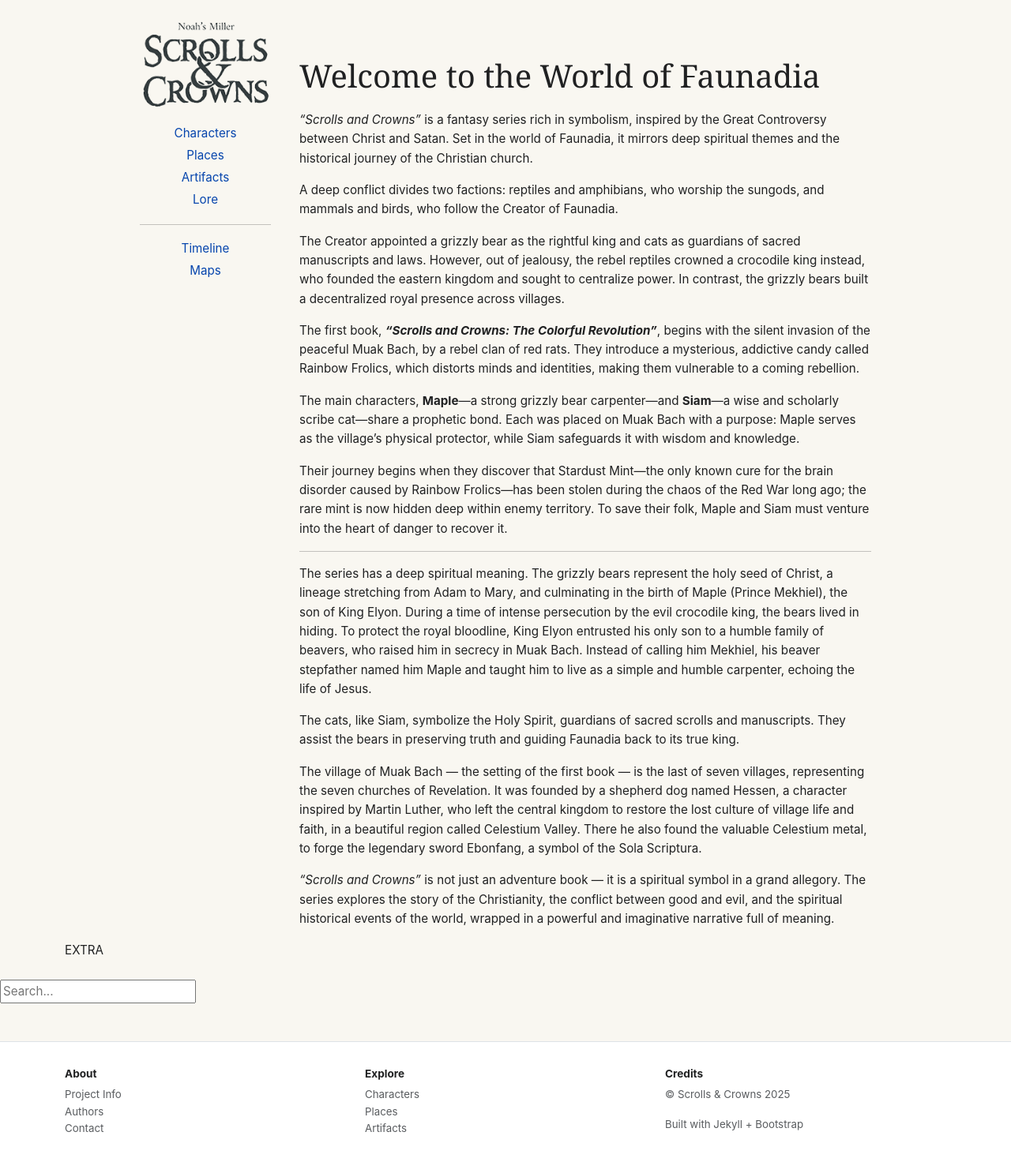
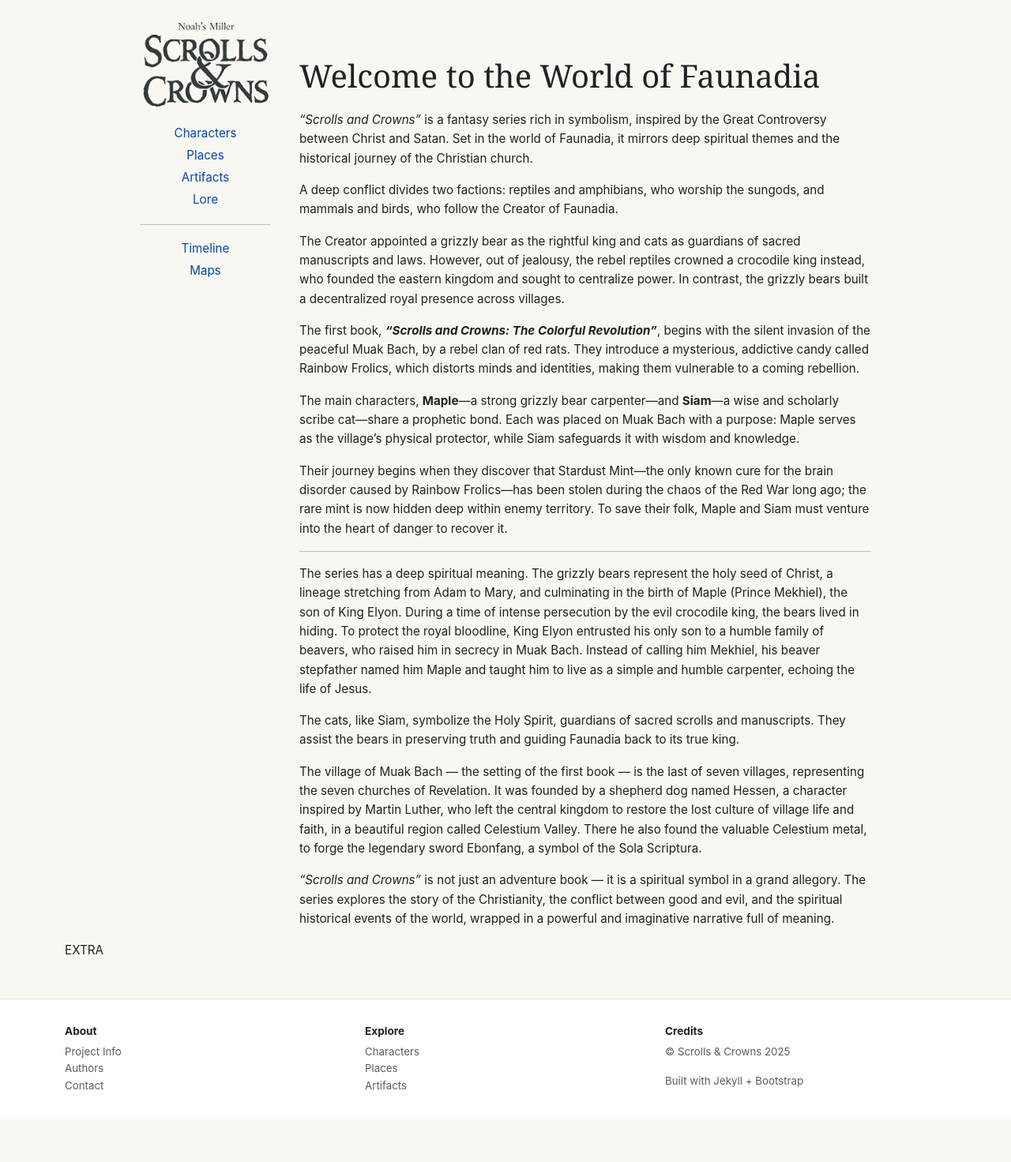
Before and after one commit to scrollsandcrowns/Wiki, a Jekyll site: the page built from index.html, in a window 1280 px wide. Shown: the whole page at 79% size. Built offline with Jekyll 4.4.1, drawn with Linux system fonts in a browser that asks for light colours; after the commit the page ends 1418 px from its top, so only the background shows below that.

Commit message:
Update default.html

```diff
--- a/_layouts/default.html
+++ b/_layouts/default.html
@@ -26,9 +26,6 @@
     </div>
   </div>
 
-  <input type="text" id="search-input" placeholder="Search...">
-<ul id="results"></ul>
-
   {% include footer.html %}
 
   <script src="https://cdn.jsdelivr.net/npm/bootstrap@5.3.2/dist/js/bootstrap.bundle.min.js"></script>
```
